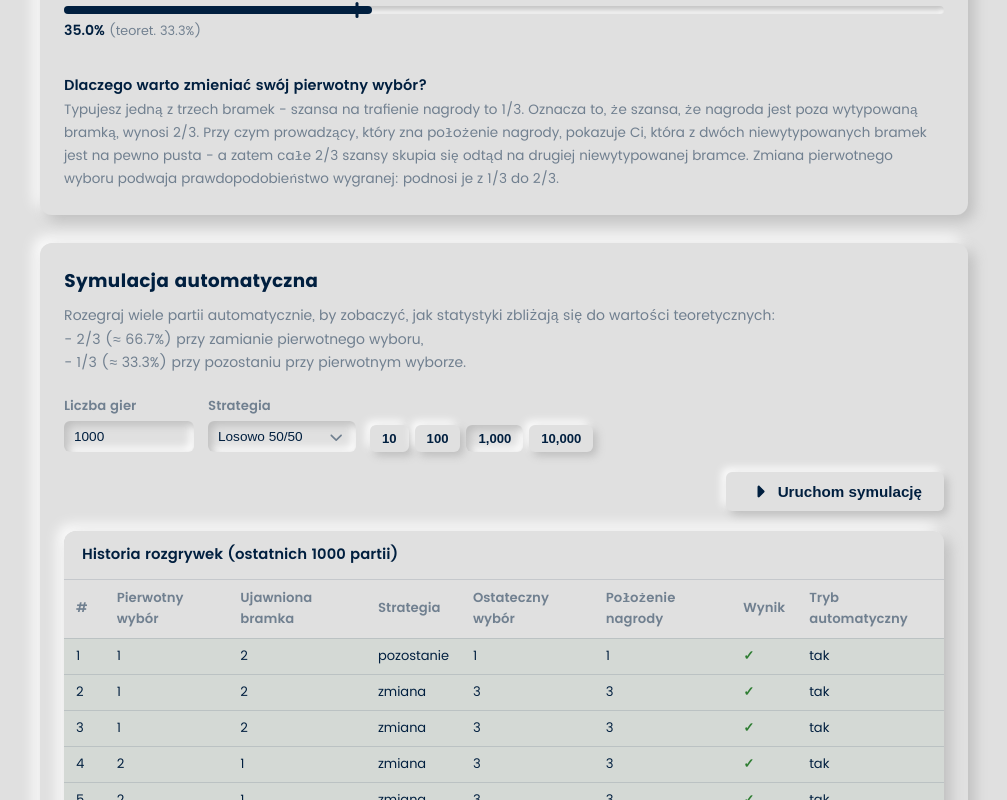
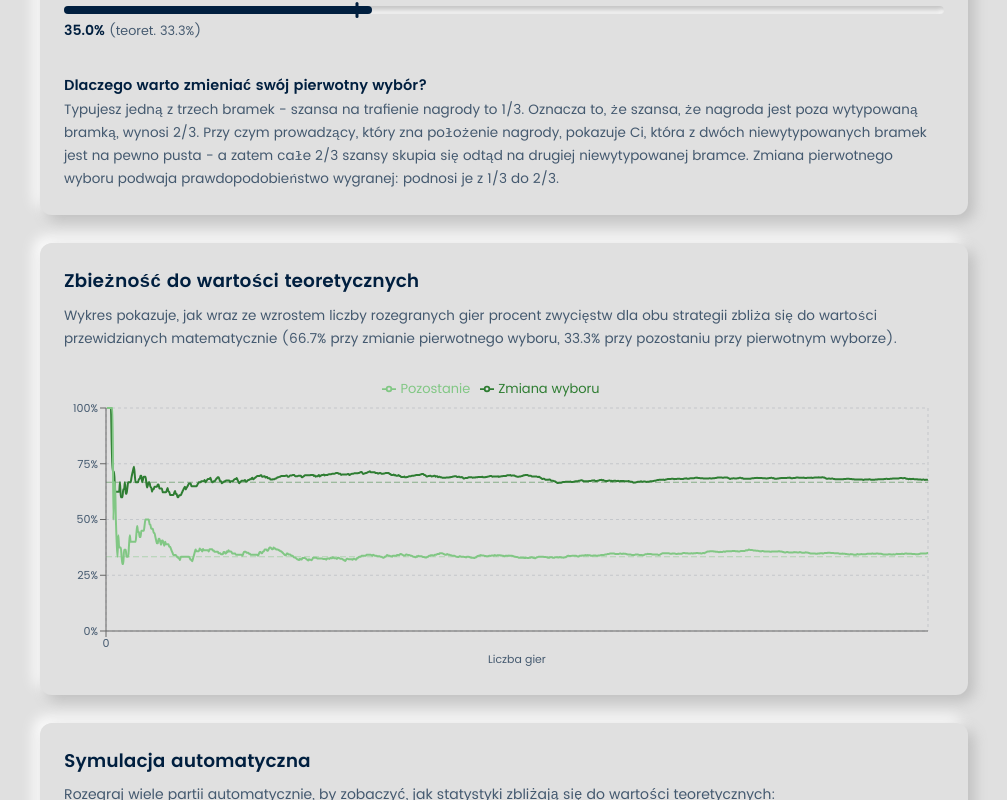
Before and after one commit to magdalenakw/monty-hall, a React (Vite) app: page / in a window 1280 px wide. Both pictures are taken after a click on the button "Uruchom symulację". Shown: the part 906-1706 px from the top of the page, without its empty margins (136-1143 px from the left). Built offline with nearby package versions, Linux system fonts and the light colour scheme.

Commit message:
Win rate chart

```diff
--- a/package.json
+++ b/package.json
@@ -17,7 +17,8 @@
     "@fortawesome/free-solid-svg-icons": "^7.2.0",
     "@fortawesome/react-fontawesome": "^3.2.0",
     "react": "^19.2.0",
-    "react-dom": "^19.2.0"
+    "react-dom": "^19.2.0",
+    "recharts": "^3.8.1"
   },
   "devDependencies": {
     "@eslint/js": "^9.39.1",
--- a/src/App.css
+++ b/src/App.css
@@ -45,7 +45,7 @@
   --c-surface2: #d5d5d5;
   --c-border: rgba(0, 31, 63, 0.12);
   --c-text: var(--c-blue);
-  --c-text-muted: rgba(0, 31, 63, 0.5);
+  --c-text-muted: rgba(0, 31, 63, 0.7);
   --c-win: var(--c-green);
   --c-lose: var(--c-red);
   --radius: 12px;
@@ -178,6 +178,20 @@ body {
   color: var(--c-text);
   margin-bottom: 28px;
   min-height: 2.4em;
+}
+
+@keyframes pulse-text {
+  0%,
+  100% {
+    transform: scale(1);
+  }
+  50% {
+    transform: scale(1.1);
+  }
+}
+
+.gameboard__instruction--pulse {
+  animation: pulse-text 2s ease-in-out infinite;
 }
 
 .gameboard__doors {
@@ -343,7 +357,7 @@ body {
   flex-shrink: 0;
   height: 100%;
   position: relative;
-  background: var(--c-red);
+  background: #c9a84c;
   transition: width 0.9s cubic-bezier(0.4, 0, 0.2, 1);
 }
 .door__panel::before,
@@ -442,7 +456,7 @@ body {
 
 .statistics__header h2 {
   font-size: 1.15rem;
-  font-weight: 700;
+  font-weight: 600;
 }
 
 .statistics__total {
@@ -556,7 +570,7 @@ body {
 
 .autoplay h2 {
   font-size: 1.15rem;
-  font-weight: 700;
+  font-weight: 600;
   margin-bottom: 8px;
 }
 
@@ -709,6 +723,30 @@ body {
 }
 
 /* ============================================================
+   WinRateChart
+   ============================================================ */
+.win-rate-chart {
+  background: var(--c-surface);
+  border: none;
+  border-radius: var(--radius);
+  padding: 24px;
+  box-shadow: var(--nm-shadow);
+}
+
+.win-rate-chart h2 {
+  font-size: 1.15rem;
+  font-weight: 600;
+  margin-bottom: 8px;
+}
+
+.win-rate-chart__desc {
+  font-size: 0.85rem;
+  color: var(--c-text-muted);
+  margin-bottom: 20px;
+  line-height: 1.7;
+}
+
+/* ============================================================
    AlreadyPlayedView
    ============================================================ */
 .already-played {
--- a/src/components/Game.tsx
+++ b/src/components/Game.tsx
@@ -52,7 +52,9 @@ const Game = ({ resetLabel = "Zagraj ponownie" }: Props) => {
         ))}
       </div>
 
-      <p className="gameboard__instruction">{getInstruction()}</p>
+      <p className={`gameboard__instruction${phase === GAME_PHASE.SELECTING ? " gameboard__instruction--pulse" : ""}`}>
+        {getInstruction()}
+      </p>
 
       {phase === GAME_PHASE.DECIDING && (
         <div className="gameboard__actions">
--- /dev/null
+++ b/src/components/WinRateChart.tsx
@@ -0,0 +1,127 @@
+import { useMemo } from "react";
+import {
+  LineChart,
+  Line,
+  XAxis,
+  YAxis,
+  Tooltip,
+  Legend,
+  ReferenceLine,
+  ResponsiveContainer,
+  CartesianGrid,
+} from "recharts";
+import { useMontyHallContext } from "../context/useMontyHallContext";
+import { THEORETICAL_SWITCH_WIN_RATE, THEORETICAL_STAY_WIN_RATE } from "../consts";
+
+function calculateStep(total: number): number {
+  if (total <= 50) return 1;
+  if (total <= 200) return 5;
+  if (total <= 1000) return 10;
+  if (total <= 5000) return 50;
+
+  return 100;
+}
+
+const WinRateChart = () => {
+  const { history } = useMontyHallContext();
+
+  const { data, tickInterval } = useMemo(() => {
+    if (history.length === 0) return { data: [], tickInterval: 1 };
+
+    let switchWins = 0;
+    let switchTotal = 0;
+    let stayWins = 0;
+    let stayTotal = 0;
+
+    const sorted = [...history].sort((a, b) => a.id - b.id);
+    const points = sorted.map((entry, i) => {
+      if (entry.doSwitch) {
+        switchTotal++;
+        if (entry.won) switchWins++;
+      } else {
+        stayTotal++;
+        if (entry.won) stayWins++;
+      }
+
+      return {
+        game: i + 1,
+        switchRate: switchTotal > 0 ? parseFloat(((switchWins / switchTotal) * 100).toFixed(1)) : null,
+        stayRate: stayTotal > 0 ? parseFloat(((stayWins / stayTotal) * 100).toFixed(1)) : null,
+      };
+    });
+
+    return { data: points, tickInterval: calculateStep(history.length) };
+  }, [history]);
+
+  if (history.length === 0) return null;
+
+  return (
+    <section className="win-rate-chart">
+      <h2>Zbieżność do wartości teoretycznych</h2>
+      <p className="win-rate-chart__desc">
+        Wykres pokazuje, jak wraz ze wzrostem liczby rozegranych gier procent zwycięstw dla obu strategii zbliża się do
+        wartości przewidzianych matematycznie ({THEORETICAL_SWITCH_WIN_RATE}% przy zmianie pierwotnego wyboru,{" "}
+        {THEORETICAL_STAY_WIN_RATE}% przy pozostaniu przy pierwotnym wyborze).
+      </p>
+      <ResponsiveContainer width="100%" height={300}>
+        <LineChart data={data} margin={{ top: 8, right: 16, left: 0, bottom: 0 }}>
+          <CartesianGrid strokeDasharray="3 3" stroke="var(--c-border)" />
+          <XAxis
+            dataKey="game"
+            type="number"
+            domain={[0, "dataMax"]}
+            interval={tickInterval - 1}
+            tick={{ fontSize: 11, fill: "var(--c-text-muted)" }}
+            label={{
+              value: "Liczba gier",
+              position: "insideBottom",
+              offset: 8,
+              fontSize: 11,
+              fill: "var(--c-text-muted)",
+            }}
+            height={40}
+          />
+          <YAxis
+            domain={[0, 100]}
+            tickFormatter={(v) => `${v}%`}
+            tick={{ fontSize: 11, fill: "var(--c-text-muted)" }}
+            width={42}
+          />
+          <Tooltip
+            formatter={(value) => [`${value}%`]}
+            labelFormatter={(label) => `Gra nr ${label}`}
+            contentStyle={{
+              background: "var(--c-surface)",
+              border: "1px solid var(--c-border)",
+              borderRadius: "var(--radius-sm)",
+              fontSize: "0.82rem",
+            }}
+          />
+          <Legend verticalAlign="top" wrapperStyle={{ fontSize: "0.82rem", paddingBottom: "8px" }} />
+          <ReferenceLine y={THEORETICAL_SWITCH_WIN_RATE} stroke="#2e7d32" strokeDasharray="6 3" strokeOpacity={0.5} />
+          <ReferenceLine y={THEORETICAL_STAY_WIN_RATE} stroke="#81c784" strokeDasharray="6 3" strokeOpacity={0.5} />
+          <Line
+            type="monotone"
+            dataKey="switchRate"
+            name="Zmiana wyboru"
+            stroke="#2e7d32"
+            dot={false}
+            strokeWidth={2}
+            connectNulls
+          />
+          <Line
+            type="monotone"
+            dataKey="stayRate"
+            name="Pozostanie"
+            stroke="#81c784"
+            dot={false}
+            strokeWidth={2}
+            connectNulls
+          />
+        </LineChart>
+      </ResponsiveContainer>
+    </section>
+  );
+};
+
+export default WinRateChart;
--- a/src/hooks/useMontyHall.ts
+++ b/src/hooks/useMontyHall.ts
@@ -86,6 +86,7 @@ export const useMontyHall = () => {
       }));
       setHistory((prev) =>
         [
+          ...prev,
           {
             id: nextId.current++,
             prize: prizeDoor!,
@@ -96,8 +97,7 @@ export const useMontyHall = () => {
             won,
             auto: false,
           },
-          ...prev,
-        ].slice(0, 10_000),
+        ].slice(-10_000),
       );
     },
     [phase, selectedDoor, revealedDoor, prizeDoor],
@@ -164,7 +164,7 @@ export const useMontyHall = () => {
       stayWins: prev.stayWins + stayWins,
       stayLosses: prev.stayLosses + stayLosses,
     }));
-    setHistory((prev) => [...results.reverse(), ...prev].slice(0, 10_000));
+    setHistory((prev) => [...prev, ...results].slice(-10_000));
   }, []);
 
   return {
--- a/src/views/TrainingView.tsx
+++ b/src/views/TrainingView.tsx
@@ -3,6 +3,7 @@ import { MontyHallProvider } from "../context/MontyHallContext";
 import Game from "../components/Game";
 import Statistics from "../components/Statistics";
 import AutoPlay from "../components/AutoPlay";
+import WinRateChart from "../components/WinRateChart";
 import Layout from "../components/shared/Layout";
 
 const TrainingView = () => {
@@ -23,6 +24,7 @@ const TrainingView = () => {
       >
         <Game />
         <Statistics />
+        <WinRateChart />
         <AutoPlay />
       </Layout>
     </MontyHallProvider>
```
Also changed, not shown: 1 other file (tests, documents, lock files or other folders).
